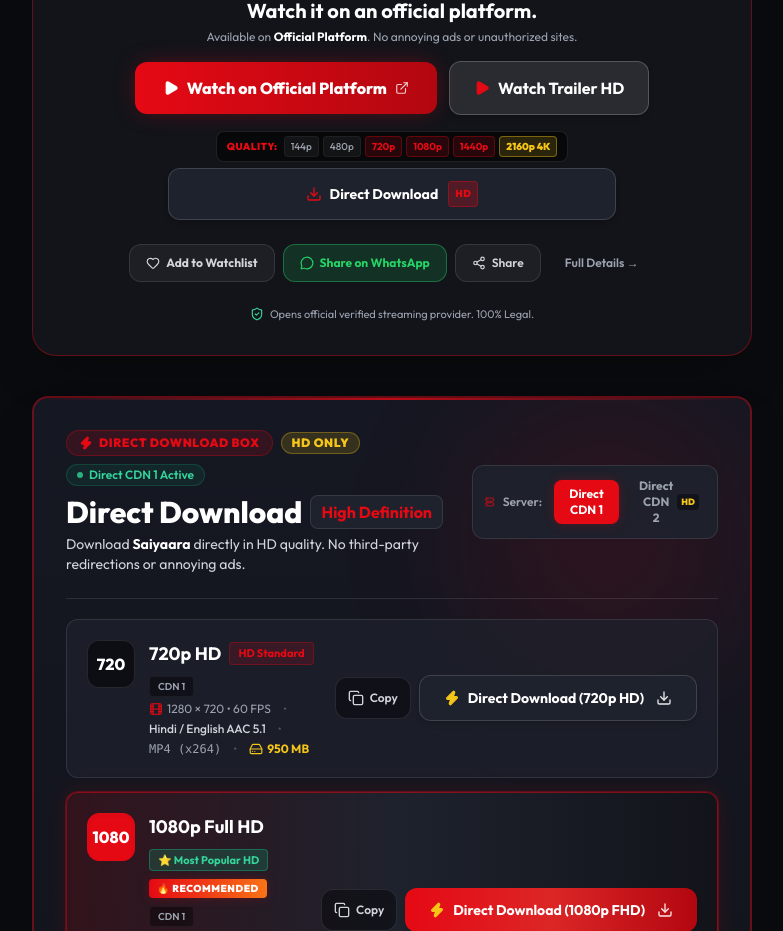
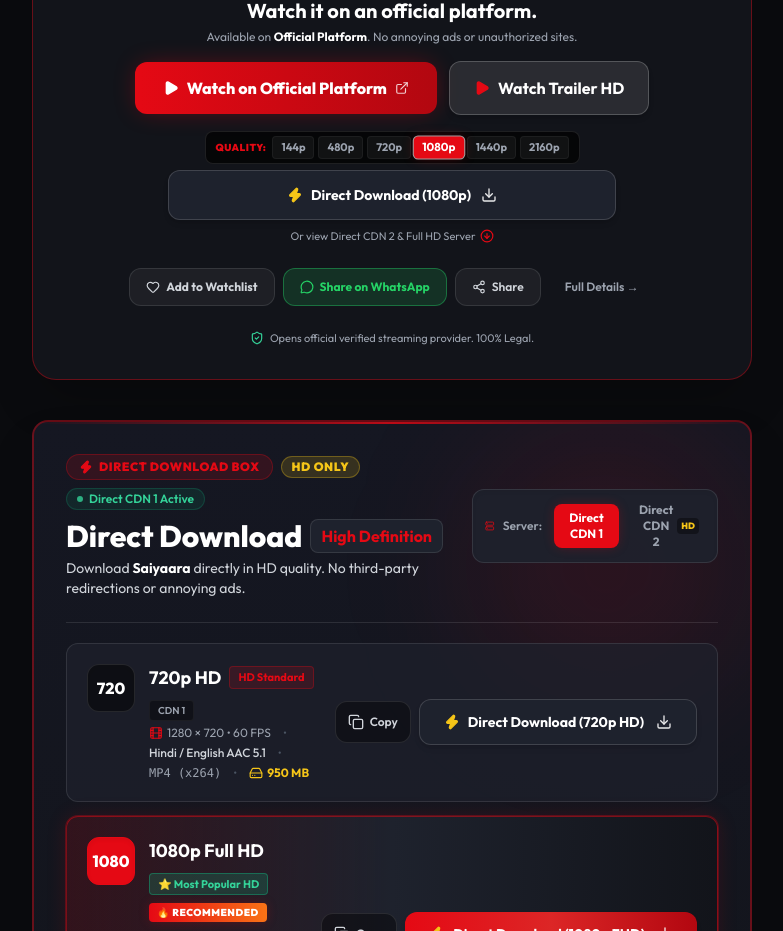
Before and after one commit to Rajababu7091/cinemawala, a React (Vite) app: page /watch/1 in a window 1280 px wide. Shown: the part 960-1891 px from the top of the page, without its empty margins (248-1031 px from the left). Built offline with nearby package versions, Linux system fonts and the light colour scheme; no server answers.

Commit message:
Update InstagramReelPage.jsx

```diff
--- a/src/pages/InstagramReelPage.jsx
+++ b/src/pages/InstagramReelPage.jsx
@@ -1,16 +1,18 @@
 import React, { useState } from 'react';
 import { useParams, Link } from 'react-router-dom';
-import { Film, Play, ExternalLink, ShieldCheck, ArrowLeft, Star, Download, Heart, MessageCircle, Share2, Check } from 'lucide-react';
+import { Film, Play, ExternalLink, ShieldCheck, ArrowLeft, Star, Download, Heart, MessageCircle, Share2, Check, Zap, ArrowDownCircle } from 'lucide-react';
 import { InstagramIcon } from '../components/SocialIcons';
 import { useMovies } from '../context/MovieContext';
 import MovieCard from '../components/MovieCard';
 import SEO from '../components/SEO';
-import HdDownloadBox from '../components/HdDownloadBox';
+import HdDownloadBox, { getDownloadLink } from '../components/HdDownloadBox';
 
 export default function InstagramReelPage() {
   const { movieSlug } = useParams();
   const { getMovieBySlug, movies, isInWatchlist, toggleWatchlist, openTrailer } = useMovies();
   const [copied, setCopied] = useState(false);
+  const [selectedQuality, setSelectedQuality] = useState('1080p');
+  const [isDirectDownloading, setIsDirectDownloading] = useState(false);
 
   const movie = getMovieBySlug(movieSlug);
 
@@ -176,18 +178,59 @@ export default function InstagramReelPage() {
               </button>
             </div>
 
-            {/* Direct Download with Quality Tags on Top */}
+            {/* Direct Download with Interactive Quality Picker */}
             <div className="flex flex-col items-center gap-1.5 pt-1 w-full max-w-md">
-              <div className="flex items-center flex-wrap justify-center gap-1 px-2.5 py-1 rounded-lg bg-black/60 border border-white/10 shadow-inner">
+              <div className="flex items-center flex-wrap justify-center gap-1 px-2.5 py-1 rounded-lg bg-black/70 border border-white/10 shadow-inner">
                 <span className="text-[10px] font-black uppercase tracking-wider text-cw-red mr-0.5">Quality:</span>
-                <span className="px-1.5 py-0.5 rounded text-[10px] font-medium bg-white/5 text-gray-400 border border-white/5">144p</span>
-                <span className="px-1.5 py-0.5 rounded text-[10px] font-medium bg-white/5 text-gray-400 border border-white/5">480p</span>
-                <span className="px-1.5 py-0.5 rounded text-[10px] font-bold bg-cw-red/15 text-cw-red border border-cw-red/30">720p</span>
-                <span className="px-1.5 py-0.5 rounded text-[10px] font-bold bg-cw-red/15 text-cw-red border border-cw-red/30">1080p</span>
-                <span className="px-1.5 py-0.5 rounded text-[10px] font-bold bg-cw-red/15 text-cw-red border border-cw-red/30">1440p</span>
-                <span className="px-1.5 py-0.5 rounded text-[10px] font-black bg-cw-gold/15 text-cw-gold border border-cw-gold/40">2160p 4K</span>
+                {['144p', '480p', '720p', '1080p', '1440p', '2160p'].map((q) => {
+                  const isSelected = selectedQuality === q;
+                  return (
+                    <button
+                      key={q}
+                      type="button"
+                      onClick={() => setSelectedQuality(q)}
+                      className={`px-2 py-0.5 rounded text-[11px] font-bold transition-all cursor-pointer ${
+                        isSelected
+                          ? 'bg-cw-red text-white shadow-glow-sm ring-1 ring-white/60 scale-105'
+                          : 'bg-white/5 text-gray-400 hover:text-white hover:bg-white/10 border border-white/5'
+                      }`}
+                      title={`Select ${q} to direct download`}
+                    >
+                      {q}
+                    </button>
+                  );
+                })}
               </div>
 
+              <button
+                type="button"
+                onClick={() => {
+                  setIsDirectDownloading(true);
+                  const link = getDownloadLink(movie, selectedQuality, 'cdn1');
+                  setTimeout(() => {
+                    setIsDirectDownloading(false);
+                    window.open(link, '_blank', 'noopener,noreferrer');
+                  }, 400);
+                }}
+                disabled={isDirectDownloading}
+                className="w-full inline-flex items-center justify-center gap-2 px-6 py-3.5 rounded-xl bg-cw-surface hover:bg-cw-red hover:text-white text-white font-bold text-sm border border-white/15 hover:border-cw-red shadow-md hover:scale-102 active:scale-95 transition-all group cursor-pointer"
+                title={`Click to direct download in ${selectedQuality}`}
+              >
+                {isDirectDownloading ? (
+                  <>
+                    <span className="w-4 h-4 border-2 border-white/30 border-t-white rounded-full animate-spin" />
+                    <span>Connecting Direct Link...</span>
+                  </>
+                ) : (
+                  <>
+                    <Zap className="w-4 h-4 fill-cw-gold text-cw-gold" />
+                    <span>Direct Download ({selectedQuality})</span>
+                    <Download className="w-4 h-4 ml-0.5 opacity-90 group-hover:translate-y-0.5 transition-transform" />
+                  </>
+                )}
+              </button>
+
+              {/* Quick Link to Direct CDN 2 Box Below */}
               <button
                 type="button"
                 onClick={() => {
@@ -195,18 +238,13 @@ export default function InstagramReelPage() {
                   if (el) {
                     el.scrollIntoView({ behavior: 'smooth' });
                     el.classList.add('ring-4', 'ring-cw-red/70', 'shadow-[0_0_35px_rgba(229,9,20,0.4)]');
-                    setTimeout(() => {
-                      el.classList.remove('ring-4', 'ring-cw-red/70', 'shadow-[0_0_35px_rgba(229,9,20,0.4)]');
-                    }, 2200);
+                    setTimeout(() => el.classList.remove('ring-4', 'ring-cw-red/70', 'shadow-[0_0_35px_rgba(229,9,20,0.4)]'), 2200);
                   }
                 }}
-                className="w-full inline-flex items-center justify-center gap-2 px-6 py-3 rounded-xl bg-cw-surface hover:bg-white/10 text-white font-bold text-sm border border-white/15 hover:border-cw-red/50 shadow-md hover:scale-102 active:scale-95 transition-all group cursor-pointer"
+                className="text-[11px] text-gray-400 hover:text-cw-red transition-colors flex items-center gap-1 cursor-pointer mt-0.5"
               >
-                <Download className="w-4 h-4 text-cw-red group-hover:translate-y-0.5 transition-transform" />
-                <span>Direct Download</span>
-                <span className="px-1.5 py-0.5 text-[10px] font-black uppercase tracking-wider rounded bg-cw-red/25 text-cw-red border border-cw-red/40 ml-0.5">
-                  HD
-                </span>
+                <span>Or view Direct CDN 2 & Full HD Server</span>
+                <ArrowDownCircle className="w-3.5 h-3.5 text-cw-red" />
               </button>
             </div>
           </div>
```
